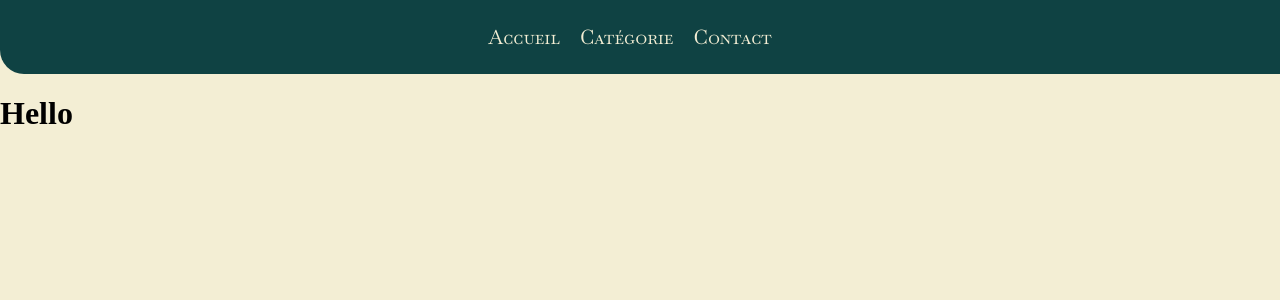
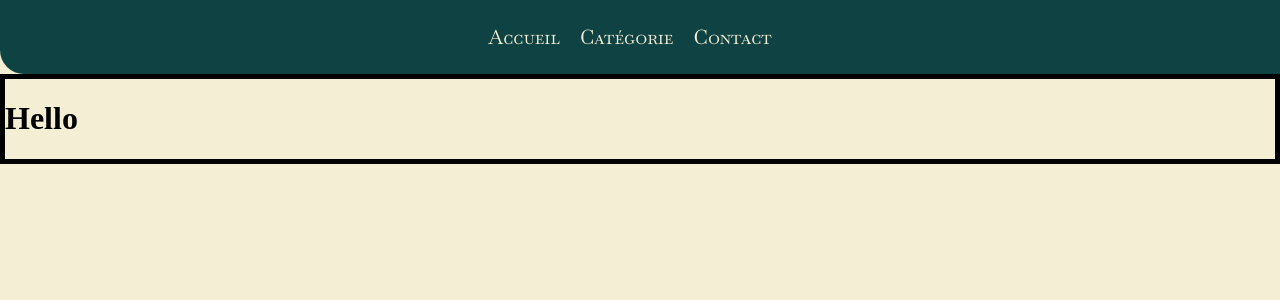
Before and after one commit to Herve-Dev/les-crea-de-dreydrey, a Nuxt app: page /contact in a window 1280 px wide. Shown: the top 300 px of the page. Built offline with nearby package versions, Linux system fonts and the light colour scheme.

Commit message:
add useHead for seo

```diff
--- a/assets/scss/_button.scss
+++ b/assets/scss/_button.scss
@@ -1,4 +1,4 @@
-@mixin button($background-color: $primary, $hover-color: #ff5437, $color: #fff) {
+@mixin button($background-color: $primary, $hover-color: #ff5437, $color: $secondary) {
     background-color: $background-color;
     color: $color;
     border: none;
--- a/assets/scss/main.scss
+++ b/assets/scss/main.scss
@@ -9,6 +9,12 @@ body {
    background-color: $secondary
 }
 
+main {
+    margin: 0;
+    padding: 0;
+    border: solid 5px black
+}
+
 .navbar {
     @include navbar-styles;
 }
--- a/components/Button.vue
+++ b/components/Button.vue
@@ -4,13 +4,11 @@
     </button>
 </template>
 
-<script>
-export default {
-    props: {
-        buttonText: {
-            type: String,
-            required: true,
-        }
-    }
-}
+<script setup>
+  const props = defineProps({
+    buttonText: {
+      type: String,
+      required: true,
+    },
+  });
 </script>
--- a/pages/contact.vue
+++ b/pages/contact.vue
@@ -1,3 +1,5 @@
 <template>
-    <h1>Hello</h1>
+    <main>
+        <h1>Hello</h1>
+    </main>
 </template>
--- a/pages/index.vue
+++ b/pages/index.vue
@@ -1,4 +1,5 @@
 <template>
+    <main>
         <article class="banner">
             <section class="banner__logo-section">
                 <img src="/assets/images/logo_les_crea_de_dreydrey.webp" alt="Logo les Créa de DreyDrey"
@@ -29,14 +30,22 @@
                 <BtnBanner buttonText="Découvrir mes créations" class="banner__button" />
             </section>
         </article>
+    </main>
 </template>
 
-<script>
+<script setup>
     import BtnBanner from '~/components/Button.vue';
+    import {useHead} from '@unhead/vue'
 
-    export default {
-        components: {
-            BtnBanner,
-        },
-    };
+    useHead({
+        title: 'Accueil - Les Créa de DreyDrey',
+        meta: [
+            { name: 'description', content: 'Découvrez les créations uniques en résine époxy.' },
+            { name: 'keywords', content: 'résine époxy, art, créations, bijoux' },
+            { name: 'author', content: 'Audrey' },
+            { property: 'og:title', content: 'Accueil - Les Créa de DreyDrey' },
+            { property: 'og:description', content: 'Découvrez des pièces uniques en résine époxy.' },
+            { property: 'og:image', content: '/assets/images/logo_les_crea_de_dreydrey.webp' },
+        ],
+    })
 </script>
```
Lines whose indentation alone changed are shown as unchanged.
